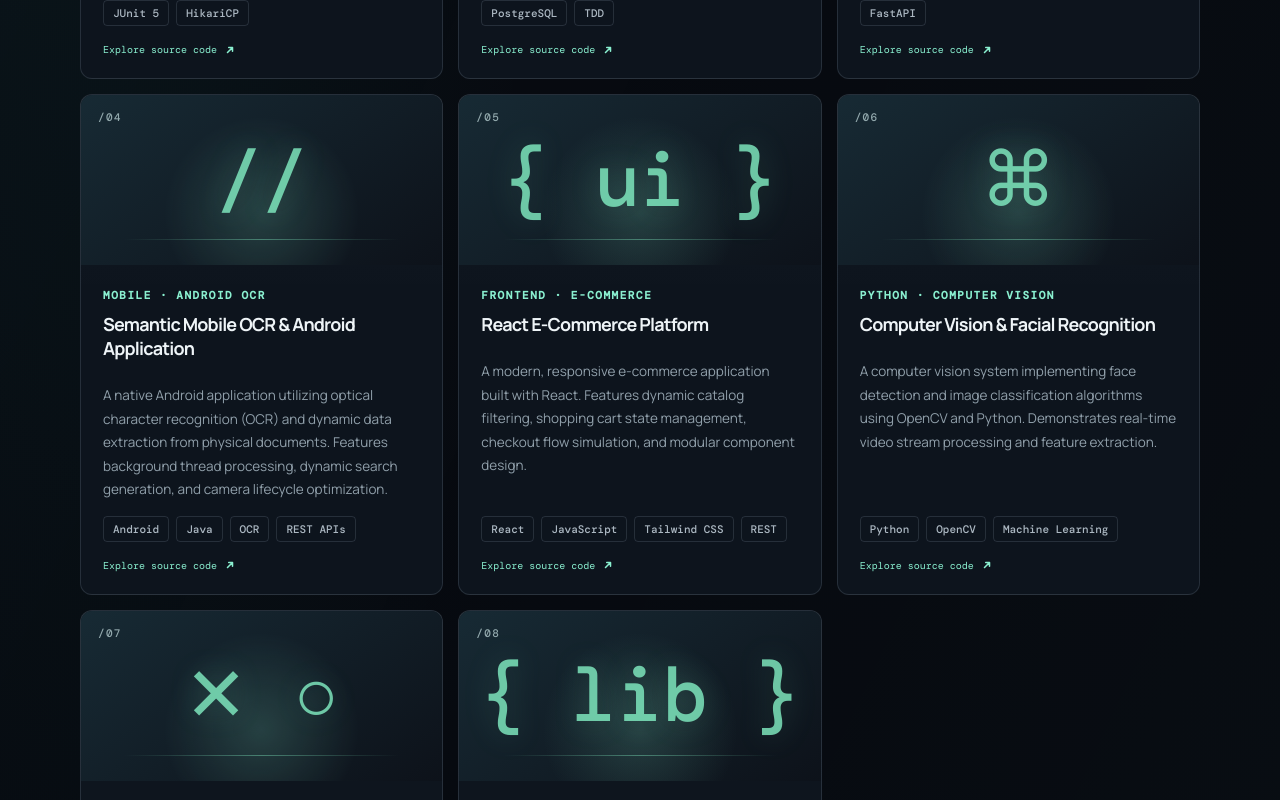
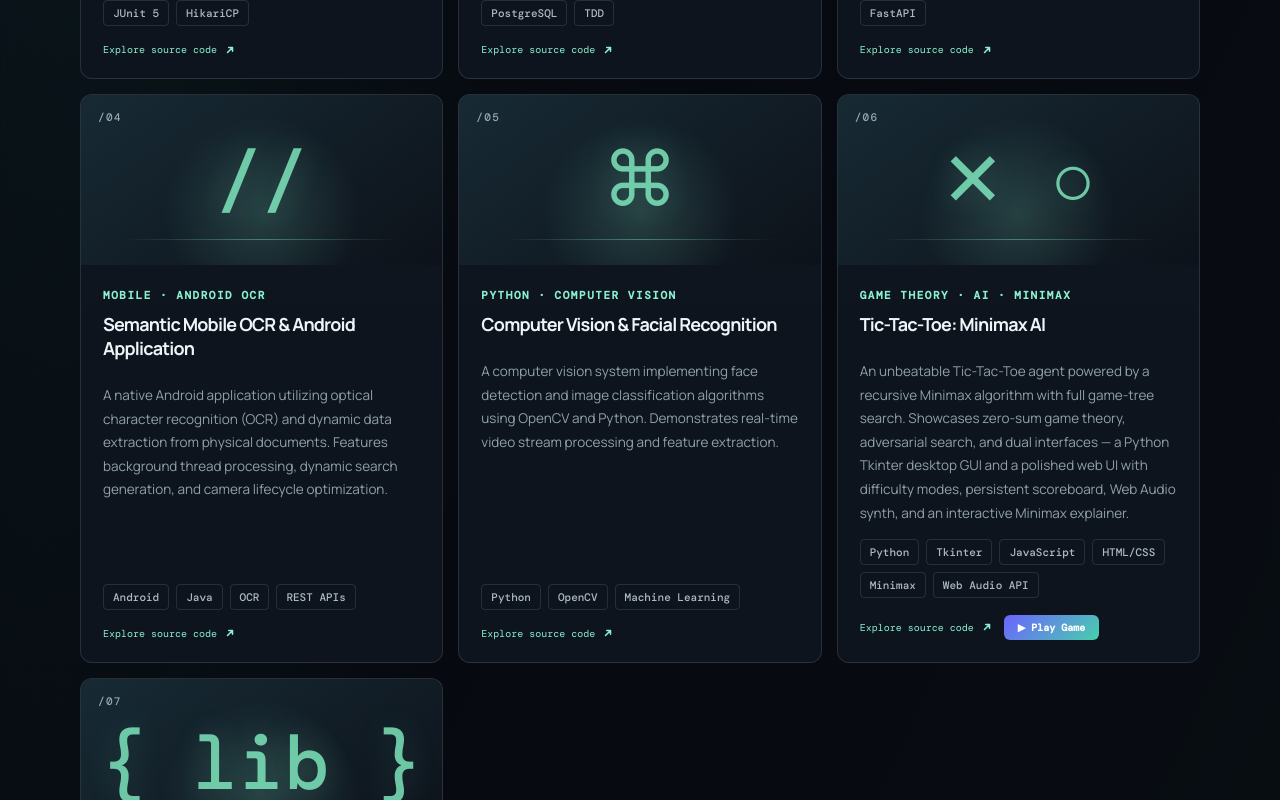
Before and after one commit to PradeepDEIVAMANI/My_Portfolio, a React (Create React App) app: page / in a window 1280 px wide. Shown: the part 4540-5340 px from the top of the page. Built offline with nearby package versions, Linux system fonts and the light colour scheme.

Commit message:
Remove React E-Commerce Platform from portfolio

```diff
--- a/src/Components/Projects.js
+++ b/src/Components/Projects.js
@@ -8,7 +8,6 @@ const projectDetails = [
   { type: "BACKEND · CORE BANKING", stack: ["Java", "Spring Boot", "Spring Data JPA", "PostgreSQL", "TDD"], symbol: "{ api }" },
   { type: "CV · DOCUMENT EXTRACTION", stack: ["Python", "YOLOv8", "OpenCV", "React", "FastAPI"], symbol: "[ cv ]" },
   { type: "MOBILE · ANDROID OCR", stack: ["Android", "Java", "OCR", "REST APIs"], symbol: "//" },
-  { type: "FRONTEND · E-COMMERCE", stack: ["React", "JavaScript", "Tailwind CSS", "REST"], symbol: "{ ui }" },
   { type: "PYTHON · COMPUTER VISION", stack: ["Python", "OpenCV", "Machine Learning"], symbol: "⌘" },
   { type: "GAME THEORY · AI · MINIMAX", stack: ["Python", "Tkinter", "JavaScript", "HTML/CSS", "Minimax", "Web Audio API"], symbol: "✕ ○" },
   { type: "FULL-STACK · CLOUD PLATFORM", stack: ["Spring Boot 3", "React", "TypeScript", "Docker", "Render", "Vercel"], symbol: "{ lib }" },
--- a/src/data.js
+++ b/src/data.js
@@ -30,14 +30,6 @@ export const projects = [
       "A native Android application utilizing optical character recognition (OCR) and dynamic data extraction from physical documents. Features background thread processing, dynamic search generation, and camera lifecycle optimization.",
     image: "./14.png",
     link: "https://github.com/PradeepDEIVAMANI/Development-of-Android-application",
-  },
-  {
-    title: "React E-Commerce Platform",
-    subtitle: "React.js · JavaScript · CSS",
-    description:
-      "A modern, responsive e-commerce application built with React. Features dynamic catalog filtering, shopping cart state management, checkout flow simulation, and modular component design.",
-    image: "./11.png",
-    link: "https://github.com/PradeepDEIVAMANI/E-commerce-Web-App-React",
   },
   {
     title: "Computer Vision & Facial Recognition",
```
